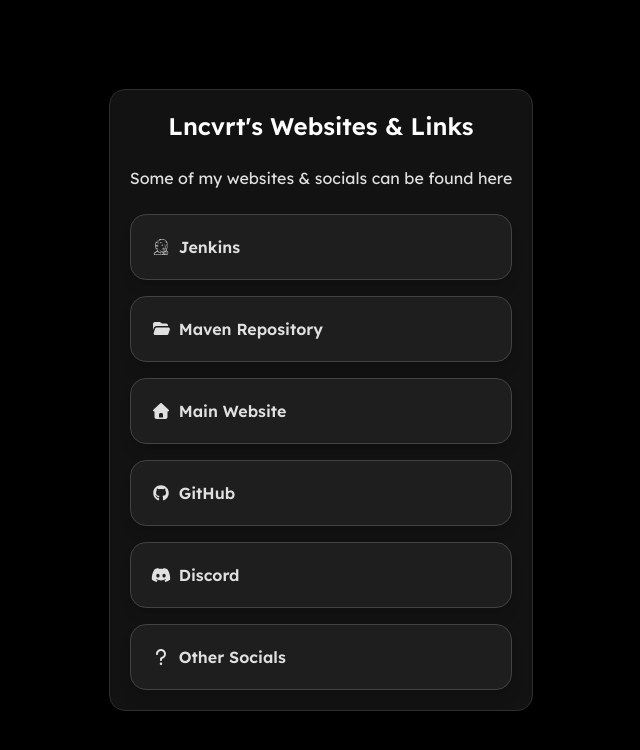
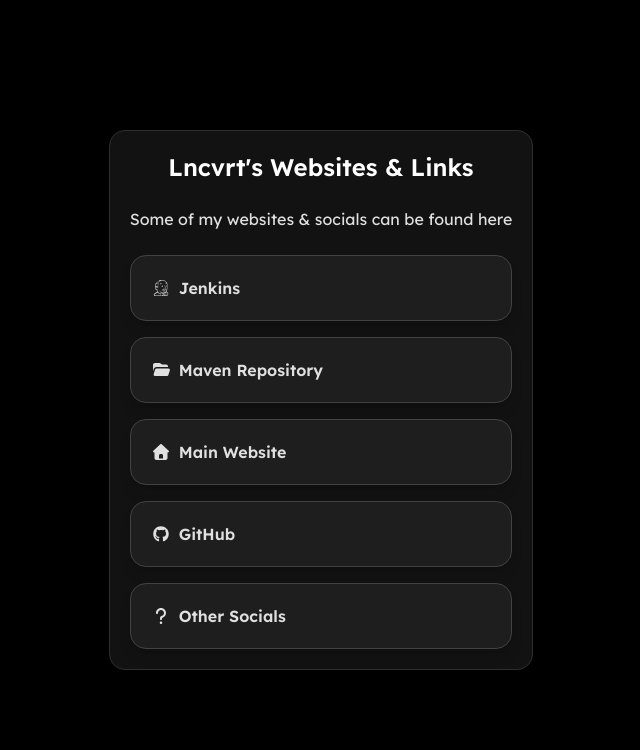
Before and after one commit to Lncvrt/Links-Website, a Next.js app: page / in a window 1280 px wide. Shown: the top 750 px of the page, without its empty margins (319-959 px from the left). Built offline with nearby package versions, Linux system fonts and the light colour scheme.

Commit message:
Remove custom hover duration and remove discord link

```diff
--- a/src/app/globals.css
+++ b/src/app/globals.css
@@ -10,7 +10,7 @@
 }
 
 .button {
-  @apply duration-[0.5s] transition-all hover:scale-105;
+  @apply transition-all hover:scale-105;
   @apply border-[#424242] rounded-2xl border border-solid;
   @apply bg-[#1e1e1e] w-[100%] flex items-center p-5 shadow-lg font-semibold;
 }
--- a/src/app/page.tsx
+++ b/src/app/page.tsx
@@ -31,10 +31,6 @@
             <FontAwesomeIcon icon={faGithub} width={24} height={24} className="button-icon" />
             GitHub
           </Link>
-          <Link href="https://lncvrt.xyz/discord" target="_blank" rel="noopener noreferrer" className="button">
-            <FontAwesomeIcon icon={faDiscord} width={24} height={24} className="button-icon" />
-            Discord
-          </Link>
           <Link href="https://lncvrt.xyz/contacts" target="_blank" rel="noopener noreferrer" className="button">
             <FontAwesomeIcon icon={faQuestion} width={24} height={24} className="button-icon" />
             Other Socials
```
